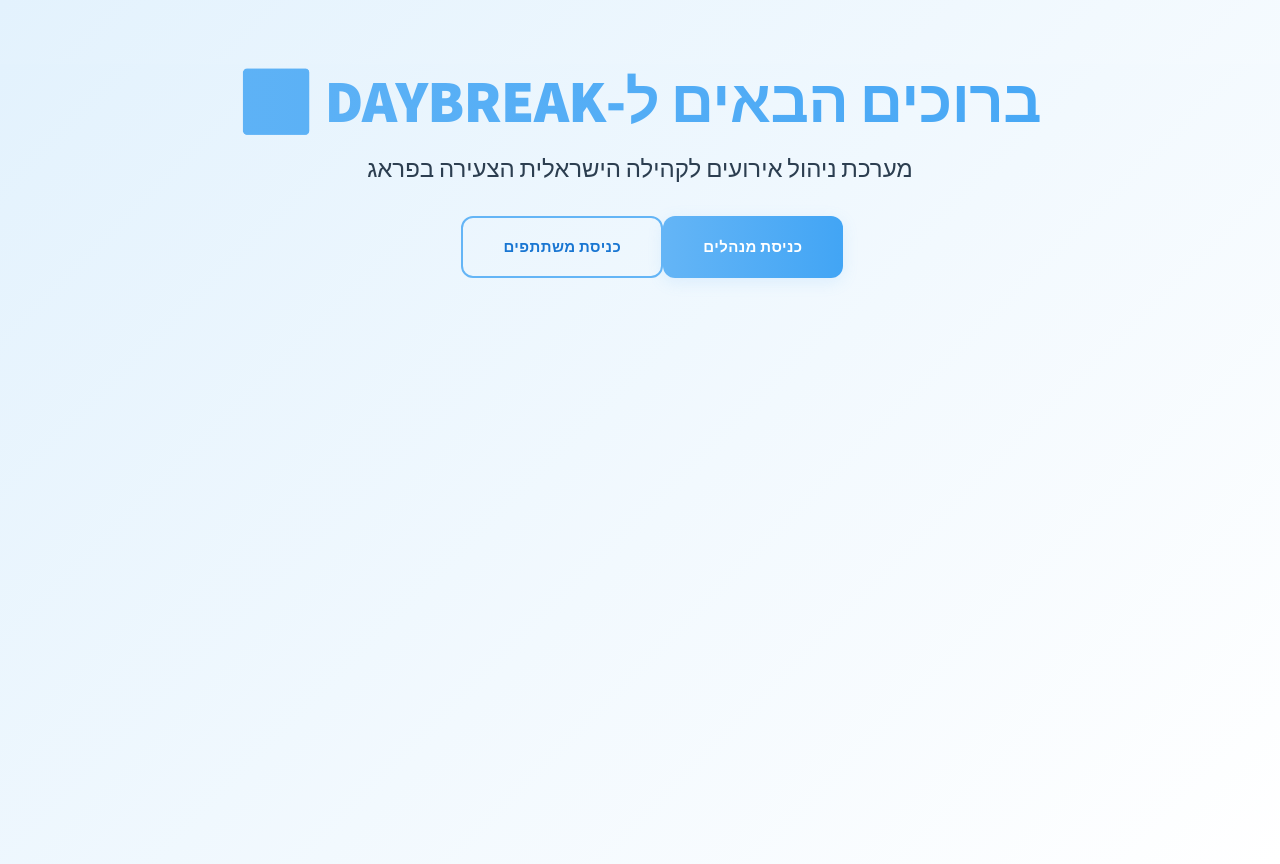
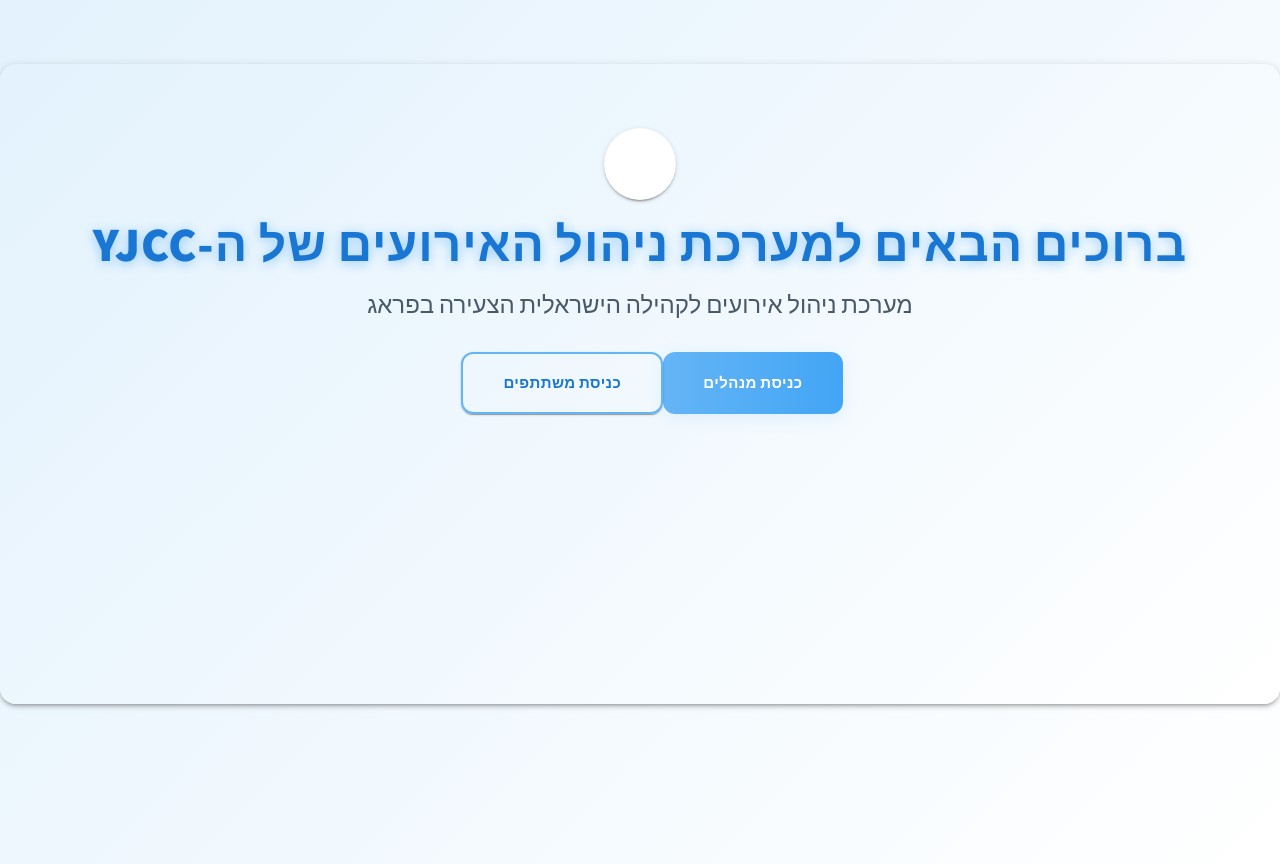
Before and after one commit to YUVALF14/Daybreak, a React (Create React App) app: page / in a window 1280 px wide. Built offline with nearby package versions, Linux system fonts and the light colour scheme.

Commit message:
general improvement of design

```diff
--- a/src/App.css
+++ b/src/App.css
@@ -480,6 +480,24 @@
   border-bottom: 2px solid rgba(100, 181, 246, 0.1);
 }
 
+/* Participant Page Enhancements */
+.participant-page {
+  max-width: 500px;
+  margin: 40px auto 40px auto;
+  padding: 32px 24px;
+  background: linear-gradient(135deg, #E3F2FD 0%, #FFFFFF 100%);
+  border-radius: 18px;
+  box-shadow: 0 8px 32px rgba(100, 181, 246, 0.18);
+  min-height: 400px;
+  display: flex;
+  flex-direction: column;
+  align-items: center;
+}
+
+.participant-page .MuiButton-root {
+  margin: 0 8px;
+}
+
 /* Responsive Design */
 @media (max-width: 600px) {
   .form-field input,
--- a/src/components/HomePage.js
+++ b/src/components/HomePage.js
@@ -1,26 +1,111 @@
 import React from 'react';
-import { Box, Typography, Button, Stack } from '@mui/material';
+import { Box, Typography, Button, Stack, Avatar } from '@mui/material';
 import { useNavigate } from 'react-router-dom';
 
 const HomePage = () => {
   const navigate = useNavigate();
 
   return (
-    <Box sx={{ textAlign: 'center', mt: 8, animation: 'fadeIn 1s' }}>
-      <Typography variant="h2" sx={{ fontWeight: 800, mb: 2, background: 'linear-gradient(90deg, #64B5F6, #42A5F5)', WebkitBackgroundClip: 'text', WebkitTextFillColor: 'transparent' }}>
-        ברוכים הבאים ל-DAYBREAK 🌅
+    <Box
+      sx={{
+        textAlign: 'center',
+        mt: 8,
+        minHeight: '80vh',
+        background: 'linear-gradient(135deg, #E3F2FD 0%, #FFFFFF 100%)',
+        borderRadius: 4,
+        boxShadow: 3,
+        px: { xs: 2, sm: 6 },
+        py: { xs: 4, sm: 8 },
+        animation: 'fadeIn 1s',
+        position: 'relative',
+      }}
+    >
+      <Avatar
+        src="/favicon.ico"
+        alt="logo"
+        sx={{
+          width: 72,
+          height: 72,
+          mx: 'auto',
+          mb: 2,
+          boxShadow: 2,
+          bgcolor: '#fff',
+        }}
+      />
+      <Typography
+        variant="h3"
+        sx={{
+          fontWeight: 900,
+          mb: 2,
+          color: '#1976d2',
+          letterSpacing: 1,
+          fontFamily: 'Heebo, Assistant, sans-serif',
+          textShadow: '0 2px 12px #90caf9',
+        }}
+      >
+        ברוכים הבאים למערכת ניהול האירועים של ה-YJCC
       </Typography>
-      <Typography variant="h5" sx={{ mb: 4, color: '#2C3E50' }}>
+      <Typography variant="h5" sx={{ mb: 4, color: '#2C3E50', opacity: 0.85 }}>
         מערכת ניהול אירועים לקהילה הישראלית הצעירה בפראג
       </Typography>
-      <Stack direction={{ xs: 'column', sm: 'row' }} spacing={3} justifyContent="center">
-        <Button variant="contained" color="primary" size="large" onClick={() => navigate('/admin-login')} sx={{ px: 5, py: 2, fontWeight: 700 }}>
+      <Stack
+        direction={{ xs: 'column', sm: 'row' }}
+        spacing={3}
+        justifyContent="center"
+        sx={{ mt: 4 }}
+      >
+        <Button
+          variant="contained"
+          color="primary"
+          size="large"
+          onClick={() => navigate('/admin-login')}
+          sx={{
+            px: 5,
+            py: 2,
+            fontWeight: 700,
+            boxShadow: 2,
+            transition: 'transform 0.2s, box-shadow 0.2s',
+            '&:hover': {
+              transform: 'scale(1.05)',
+              boxShadow: 4,
+              background: 'linear-gradient(90deg, #64B5F6 0%, #1976d2 100%)',
+            },
+          }}
+        >
           כניסת מנהלים
         </Button>
-        <Button variant="outlined" color="primary" size="large" onClick={() => navigate('/participants')} sx={{ px: 5, py: 2, fontWeight: 700 }}>
+        <Button
+          variant="outlined"
+          color="primary"
+          size="large"
+          onClick={() => navigate('/participants')}
+          sx={{
+            px: 5,
+            py: 2,
+            fontWeight: 700,
+            borderWidth: 2,
+            transition: 'transform 0.2s, box-shadow 0.2s, border-color 0.2s',
+            boxShadow: 1,
+            '&:hover': {
+              transform: 'scale(1.05)',
+              boxShadow: 3,
+              borderColor: '#1976d2',
+              background: '#e3f2fd',
+            },
+          }}
+        >
           כניסת משתתפים
         </Button>
       </Stack>
+      {/* Animation keyframes */}
+      <style>
+        {`
+          @keyframes fadeIn {
+            from { opacity: 0; transform: translateY(30px);}
+            to { opacity: 1; transform: translateY(0);}
+          }
+        `}
+      </style>
     </Box>
   );
 };
--- a/src/components/ParticipantList.tsx
+++ b/src/components/ParticipantList.tsx
@@ -17,7 +17,9 @@
   IconButton,
 } from '@mui/material';
 import EditIcon from '@mui/icons-material/Edit';
+import PersonIcon from '@mui/icons-material/Person';
 import { useWhatsApp } from '../context/WhatsAppContext';
+import { useNavigate } from 'react-router-dom';
 
 interface Participant {
   id: string;
@@ -46,6 +48,7 @@
   const [error, setError] = useState<string | null>(null);
   const [success, setSuccess] = useState(false);
   const { sendMessage, isLoading } = useWhatsApp();
+  const navigate = useNavigate();
 
   useEffect(() => {
     localStorage.setItem('participants', JSON.stringify(participants));
@@ -125,8 +128,82 @@
     setOpenDialog(true);
   };
 
+  const handleLogout = () => {
+    localStorage.removeItem('participant');
+    navigate('/');
+  };
+
   return (
-    <Box sx={{ maxWidth: 500, mx: 'auto', mt: 4 }}>
+    <Box sx={{
+      maxWidth: 500,
+      mx: 'auto',
+      mt: 6,
+      mb: 6,
+      p: { xs: 2, sm: 4 },
+      background: 'linear-gradient(135deg, #E3F2FD 0%, #FFFFFF 100%)',
+      borderRadius: 6,
+      boxShadow: 6,
+      minHeight: 400,
+      display: 'flex',
+      flexDirection: 'column',
+      alignItems: 'center',
+      animation: 'fadeIn 0.7s',
+    }}>
+      <Avatar
+        src="/favicon.ico"
+        alt="logo"
+        sx={{
+          width: 64,
+          height: 64,
+          mb: 2,
+          boxShadow: 2,
+          bgcolor: '#fff',
+        }}
+      />
+      <Typography variant="h4" sx={{ fontWeight: 900, mb: 2, color: '#1976d2', letterSpacing: 1, textShadow: '0 2px 12px #90caf9' }}>
+        עמוד משתתפים
+      </Typography>
+      <Typography variant="subtitle1" sx={{ mb: 3, color: '#2C3E50', opacity: 0.85 }}>
+        כאן תוכל לראות את פרטיך ולנהל את ההרשמה שלך
+      </Typography>
+      <Box sx={{ display: 'flex', gap: 2, mb: 3 }}>
+        <Button
+          variant="outlined"
+          color="primary"
+          onClick={() => navigate('/')}
+          sx={{
+            borderRadius: 8,
+            fontWeight: 600,
+            boxShadow: 1,
+            transition: 'transform 0.2s, box-shadow 0.2s',
+            '&:hover': {
+              transform: 'scale(1.05)',
+              boxShadow: 3,
+              borderColor: '#1976d2',
+              background: '#e3f2fd',
+            },
+          }}
+        >
+          חזור
+        </Button>
+        <Button
+          variant="contained"
+          color="error"
+          onClick={handleLogout}
+          sx={{
+            borderRadius: 8,
+            fontWeight: 600,
+            boxShadow: 2,
+            transition: 'transform 0.2s, box-shadow 0.2s',
+            '&:hover': {
+              transform: 'scale(1.05)',
+              boxShadow: 4,
+            },
+          }}
+        >
+          יציאה
+        </Button>
+      </Box>
       <Card sx={{
         mb: 3,
         p: 2,
@@ -135,9 +212,11 @@
         borderRadius: 4,
         display: 'flex',
         alignItems: 'center',
+        width: '100%',
+        animation: 'fadeIn 0.7s',
       }}>
-        <Avatar sx={{ bgcolor: '#64B5F6', width: 56, height: 56, mr: 2 }}>
-          {currentParticipant?.name?.[0] || '👤'}
+        <Avatar sx={{ bgcolor: '#64B5F6', width: 56, height: 56, mr: 2, border: '3px solid #fff', boxShadow: 2 }}>
+          {currentParticipant?.name?.[0] || <PersonIcon />}
         </Avatar>
         <Box sx={{ flexGrow: 1 }}>
           <Typography variant="h5" sx={{ fontWeight: 700 }}>
@@ -150,14 +229,22 @@
             {currentParticipant?.email}
           </Typography>
         </Box>
-        <IconButton color="primary" onClick={handleEditProfile} aria-label="ערוך פרופיל">
+        <IconButton
+          color="primary"
+          onClick={handleEditProfile}
+          aria-label="ערוך פרופיל"
+          sx={{
+            transition: 'transform 0.2s',
+            '&:hover': { transform: 'scale(1.15)', color: '#1976d2' },
+          }}
+        >
           <EditIcon />
         </IconButton>
       </Card>
 
-      <Box sx={{ display: 'flex', justifyContent: 'space-between', mb: 3 }}>
-        <Typography variant="h4" component="h1" sx={{ fontWeight: 700 }}>
-          משתתפים
+      <Box sx={{ display: 'flex', justifyContent: 'space-between', mb: 3, width: '100%' }}>
+        <Typography variant="h5" component="h1" sx={{ fontWeight: 700, color: '#1976d2' }}>
+          רשימת משתתפים
         </Typography>
         <Button
           variant="contained"
@@ -168,37 +255,54 @@
             fontWeight: 600,
             boxShadow: 2,
             background: 'linear-gradient(90deg, #64B5F6 0%, #42A5F5 100%)',
+            transition: 'transform 0.2s, box-shadow 0.2s',
+            '&:hover': {
+              transform: 'scale(1.05)',
+              boxShadow: 4,
+            },
           }}
         >
           הרשמה חדשה ✨
         </Button>
       </Box>
 
-      <Stack spacing={2}>
+      <Stack spacing={2} sx={{ width: '100%' }}>
         {participants.map((participant) => (
           <Card key={participant.id} sx={{
-            background: 'rgba(255,255,255,0.95)',
+            background: 'rgba(255,255,255,0.97)',
             borderRadius: 3,
             boxShadow: 2,
-            transition: 'transform 0.2s',
-            '&:hover': { transform: 'scale(1.02)', boxShadow: 4 }
+            transition: 'transform 0.2s, box-shadow 0.2s',
+            '&:hover': { transform: 'scale(1.02)', boxShadow: 4 },
+            display: 'flex',
+            alignItems: 'center',
+            px: 2,
           }}>
-            <CardContent>
-              <Typography variant="h6">{participant.name}</Typography>
+            <Avatar sx={{ bgcolor: '#90CAF9', width: 40, height: 40, mr: 2 }}>
+              {participant.name?.[0] || <PersonIcon />}
+            </Avatar>
+            <CardContent sx={{ flex: 1 }}>
+              <Typography variant="h6" sx={{ fontWeight: 700 }}>{participant.name}</Typography>
               <Typography color="text.secondary">{participant.phone}</Typography>
               {participant.email && (
                 <Typography color="text.secondary">{participant.email}</Typography>
               )}
+            </CardContent>
             <Button
               color="error"
               onClick={() =>
                 setParticipants(participants.filter(p => p.id !== participant.id))
               }
-                sx={{ mt: 1 }}
+              sx={{
+                mt: 1,
+                fontWeight: 600,
+                borderRadius: 8,
+                transition: 'transform 0.2s',
+                '&:hover': { transform: 'scale(1.08)' },
+              }}
             >
               מחק
             </Button>
-            </CardContent>
           </Card>
         ))}
       </Stack>
```
Also changed, not shown: src/components/AdminLogin.js (+71 -19 lines). Lines whose indentation alone changed are shown as unchanged.
